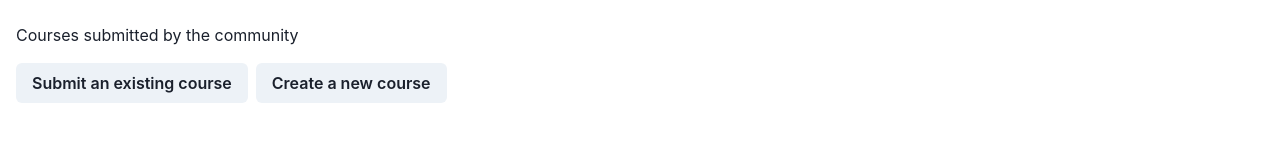
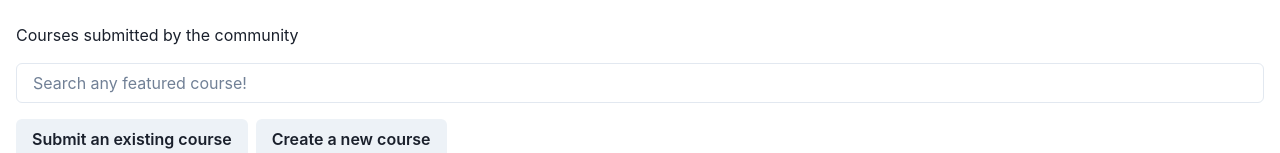
Before and after one commit to Mau-MD/Learning-U, a React (Vite) app in the folder frontend/: page /featured in a window 1280 px wide. Shown: the part 474-627 px from the top of the page. Built offline with nearby package versions, Linux system fonts and the light colour scheme; no server answers; sample sign-in values are in the browser's storage.

Commit message:
adding search functionality inside featured courses

```diff
--- a/frontend/src/components/Featured/FeaturedIndex.tsx
+++ b/frontend/src/components/Featured/FeaturedIndex.tsx
@@ -6,10 +6,11 @@ import {
   Grid,
   Heading,
   HStack,
+  Input,
   Text,
 } from "@chakra-ui/react";
 import axios from "axios";
-import React, { useEffect } from "react";
+import React, { useEffect, useState } from "react";
 import { useInfiniteQuery } from "react-query";
 import { createSearchParams } from "react-router-dom";
 import { ICourse } from "../../types/course";
@@ -26,13 +27,14 @@ const COURSES_PER_FETCH = 6;
 const FeaturedIndex = () => {
   const { user } = useSession();
 
+  const [searchQuery, setSearchQuery] = useState("");
   const {
     data: courses,
     fetchNextPage,
     isFetching,
     isLoading,
   } = useInfiniteQuery(
-    "featured",
+    ["featured", searchQuery],
     async ({ pageParam = 0 }) => {
       if (!user) {
         throw new Error("User is not defined");
@@ -41,7 +43,7 @@ const FeaturedIndex = () => {
         `${baseURL}/course/featured/get?${createSearchParams({
           limit: `${COURSES_PER_FETCH}`,
           skip: `${pageParam}`,
-          query: "",
+          query: searchQuery,
         })}`,
         getConfig(user?.sessionToken)
       );
@@ -74,6 +76,11 @@ const FeaturedIndex = () => {
     }
   }, 500);
 
+  const handleSearchChange = debounce(
+    (query: string) => setSearchQuery(query.toLocaleLowerCase()),
+    300
+  );
+
   return (
     <>
       <Banner src="https://images.unsplash.com/photo-1514820720301-4c4790309f46?ixlib=rb-1.2.1&ixid=MnwxMjA3fDB8MHxwaG90by1wYWdlfHx8fGVufDB8fHx8&auto=format&fit=crop&w=2832&q=80" />
@@ -83,6 +90,10 @@ const FeaturedIndex = () => {
             Featured Courses
           </Heading>
           <Text>Courses submitted by the community </Text>
+          <Input
+            placeholder="Search any featured course!"
+            onChange={(e) => handleSearchChange(e.currentTarget.value)}
+          />
           <HStack>
             <Button>Submit an existing course</Button>
             <Button>Create a new course</Button>
```
